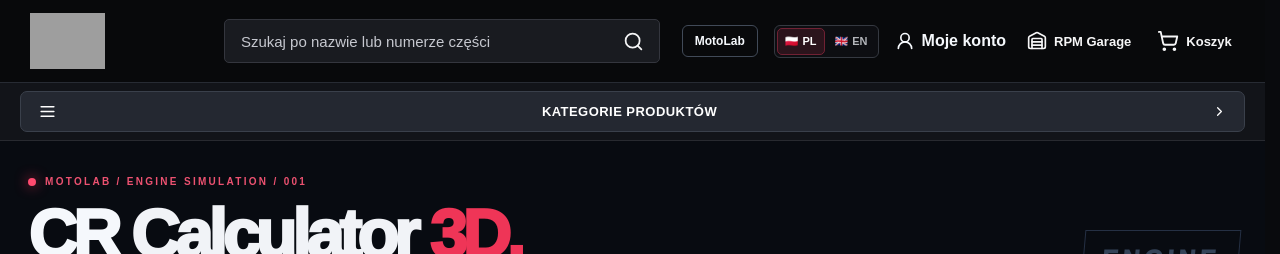
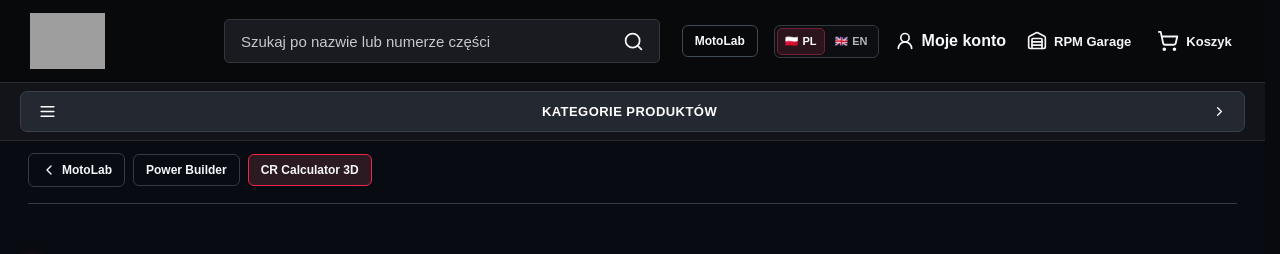
Before and after one commit to Dwierzbicki/rpm-custom-shop, a Next.js app: page /cr-calculator in a window 1280 px wide. Shown: the top 254 px of the page. Built offline with nearby package versions, Linux system fonts and the light colour scheme; grey boxes are pictures that could not be loaded.

Commit message:
Add common MotoLab navigation to CR Calculator without changing calculation logic

```diff
--- a/app/cr-calculator/page.tsx
+++ b/app/cr-calculator/page.tsx
@@ -1,4 +1,5 @@
 "use client";
+import MotoLabNavigation from '../components/storefront/MotoLabNavigation';
 import StandaloneStorefrontHeader from '../components/storefront/StandaloneStorefrontHeader';
 
 import { useCallback, useEffect, useMemo, useRef, useState } from "react";
@@ -170,6 +171,7 @@ export default function CrCalculatorPage() {
     <StandaloneStorefrontHeader/>
 
     <div className={styles.container}>
+      <MotoLabNavigation active="cr"/>
       <section className={styles.hero}>
         <div className={styles.kicker}><span className={styles.liveDot} /> MOTOLAB / ENGINE SIMULATION / 001</div>
         <div className={styles.heroTitle}>
```
